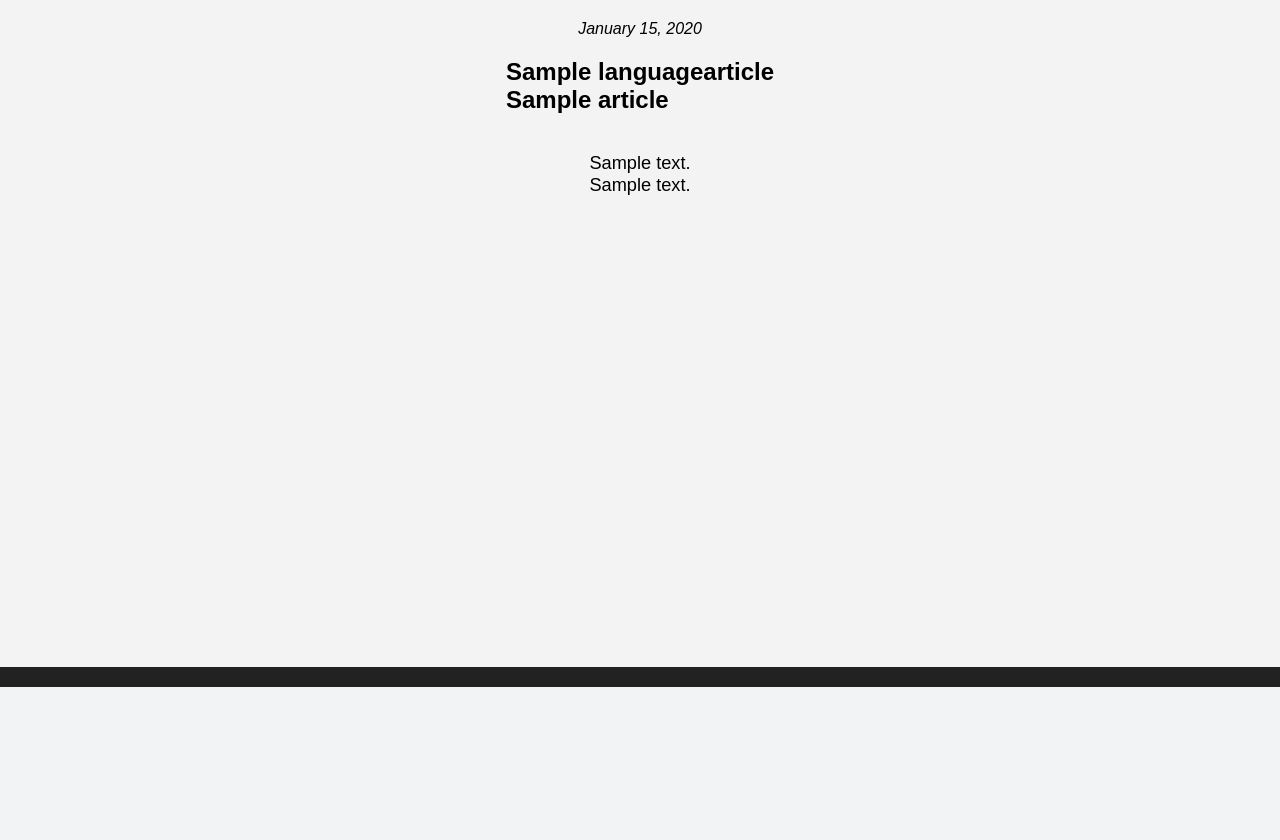
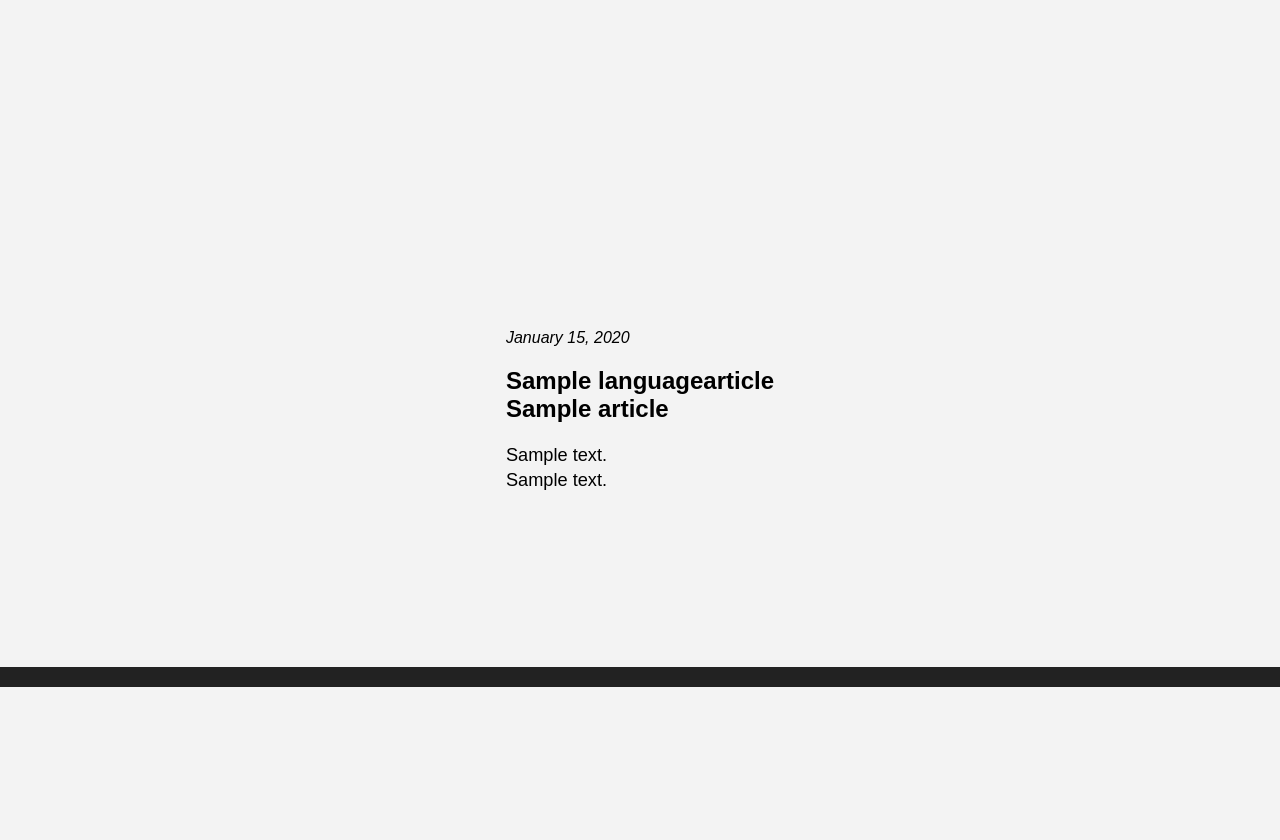
Before and after one commit to ramkumar-as/news2in1, a Django app: a page that uses news/templates/news/article_detail.html in a window 1280 px wide. Shown: the part 113-953 px from the top of the page. Before the commit the page ends 800 px from the top, so only its background shows below. Run offline with Django 5.2, Linux system fonts and the light colour scheme; tables that the repository leaves empty hold one stand-in row (values such as "Sample post").

Commit message:
Update styles.css and article_detail.html

```diff
--- a/news/static/css/styles.css
+++ b/news/static/css/styles.css
@@ -186,11 +186,41 @@ img.responsive {
   }
 .content-block {
     font-size: 1.1375rem;
-    line-height: 1.375rem;
+    line-height: 1.575rem;
+
 }
-.article-detail {
+.center-content {
     display: flex;
+    flex-direction: column;
     justify-content: center;
-    flex-direction: column;
     align-items: center;
+    padding: 0 15px;
+    box-sizing: border-box;
+    min-height: 100vh;
 }
+
+@media (min-width: 768px) {
+    .center-content {
+        padding: 0 30px;
+    }
+}
+
+@media (min-width: 1024px) {
+    .center-content {
+        padding: 0 60px;
+    }
+}
+
+.responsive-iframe-container {
+    position: relative;
+    overflow: hidden;
+    padding-top: 56.25%; /* For a 16:9 aspect ratio. Adjust as needed. */
+}
+
+.responsive-iframe-container iframe {
+    position: absolute;
+    top: 0;
+    left: 0;
+    width: 100%;
+    height: 100%;
+}
--- a/news/templates/news/article_detail.html
+++ b/news/templates/news/article_detail.html
@@ -4,6 +4,7 @@
 
 
 {% block content %}
+<div class="center-content">
 <article class="article-detail" itemscope itemtype="http://schema.org/Article">
     <meta itemprop="datePublished" content="{{ language_article.article.publish_date|date:'Y-m-d' }}">
     <meta itemprop="dateModified" content="{{ language_article.article.modified_date|date:'Y-m-d' }}">
@@ -25,12 +26,14 @@
                 {% with video_id=content.external_link|youtube_id %}
                 {% if video_id %}
                     <!-- Assuming the video is a significant part of the article, not supplementary -->
+                    <div class="responsive-iframe-container">
                     <figure itemprop="associatedMedia" itemscope itemtype="http://schema.org/VideoObject">
-                        <iframe width="560" height="315" src="https://www.youtube.com/embed/{{ video_id }}" frameborder="0" allow="accelerometer; autoplay; clipboard-write; encrypted-media; gyroscope; picture-in-picture" allowfullscreen itemprop="contentUrl"></iframe>
+                        <iframe src="https://www.youtube.com/embed/{{ video_id }}" frameborder="0" allow="accelerometer; autoplay; clipboard-write; encrypted-media; gyroscope; picture-in-picture" allowfullscreen itemprop="contentUrl"></iframe>
                         <meta itemprop="uploadDate" content="{{ language_article.article.publish_date|date:'Y-m-d' }}">
                         <!-- Optional: include a name and description for the video -->
                         <figcaption itemprop="name">{{content.content}}</figcaption>
                     </figure>
+                    </div>
                 {% else %}
                     <p>Video link is invalid or not supported.</p>
                 {% endif %}
@@ -40,5 +43,7 @@
         </div>
         {% endfor %}
     </div>
+
 </article>
+</div>
 {% endblock %}
```
